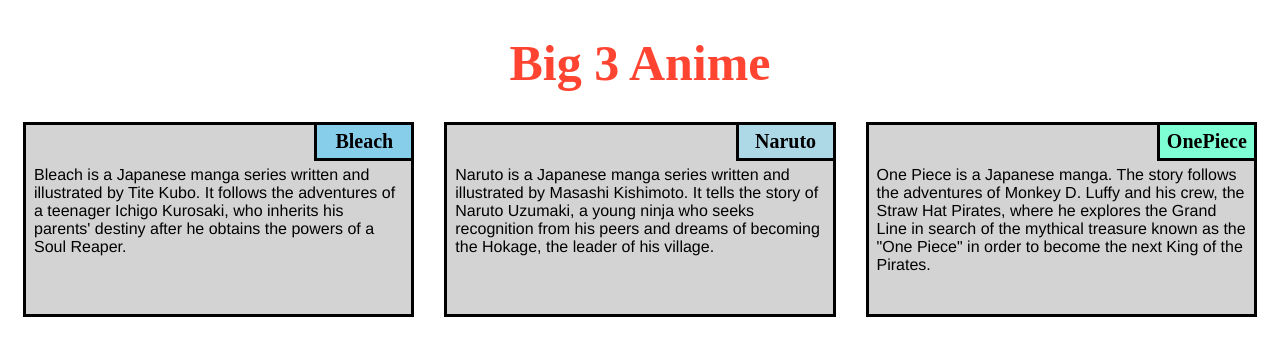
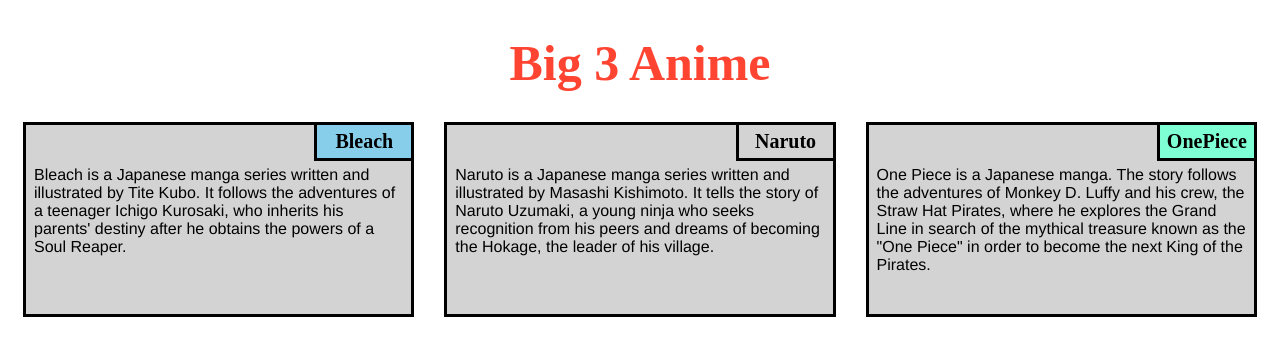
Before and after one commit to sheetalsahani45/CourseraAssignment2.github.io, a plain HTML site: page Assignment2/index.html in a window 1280 px wide. Drawn offline with Linux system fonts and the light colour scheme.

Commit message:
Update style.css

```diff
--- a/Assignment2/css/style.css
+++ b/Assignment2/css/style.css
@@ -58,7 +58,7 @@
         text-align: center;
         font-size: 125%;
         font-weight: bold;
-        background-color: #ADD8E6;
+        background-color: #FFA5OO;
 
     }
 
```
